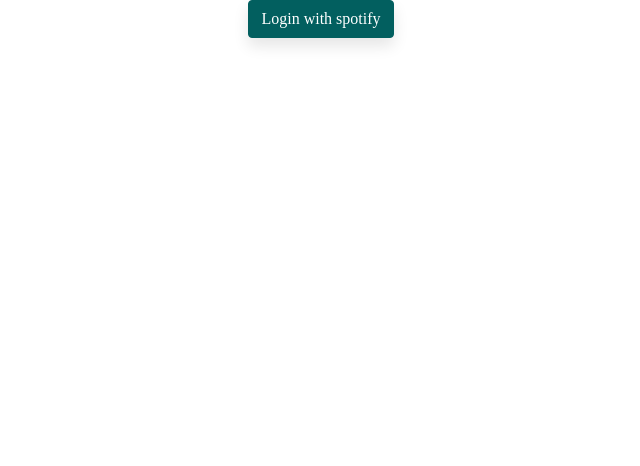
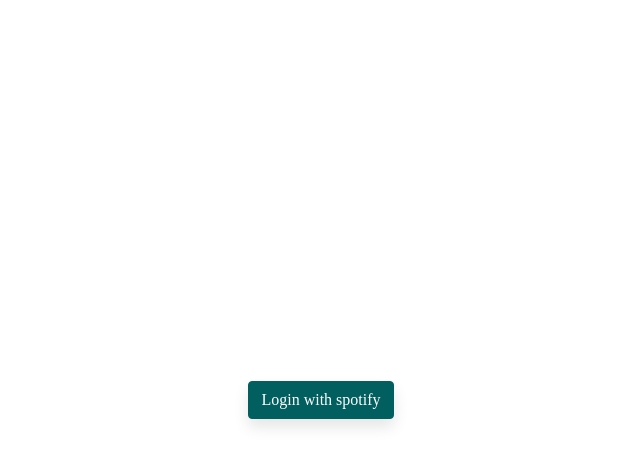
Before and after one commit to dwisabrina23/final-project-gigih, a React (Create React App) app: page / in a window 1280 px wide. Shown: the top 466 px of the page, without its empty margins (319-959 px from the left). Built offline with nearby package versions, Linux system fonts and the light colour scheme.

Commit message:
style: ad grid to search result

```diff
--- a/src/Pages/Home/Home.css
+++ b/src/Pages/Home/Home.css
@@ -14,3 +14,14 @@
     /* overflow */
     overflow: visible;
 }
+
+.search-container{
+  display: grid;
+  height: inherit;
+  grid-template-columns: 1fr 1fr 1fr;
+  grid-template-rows: 1fr 1fr 1fr 1fr;
+  grid-template-areas:
+    ". . ."
+    ". . ."
+    ". . .";
+}
--- /dev/null
+++ b/src/Pages/Login/Login.css
@@ -0,0 +1,6 @@
+.login-container{
+    height: 100vh;
+    display: flex;
+    justify-content: center;
+    align-items: center;
+}
--- a/src/Pages/Login/Login.jsx
+++ b/src/Pages/Login/Login.jsx
@@ -4,6 +4,7 @@
 import { v4 as uuidv4 } from "uuid";
 import axios from 'axios';
 import {setUser} from "../../Redux/Slice/AuthSlice";
+import './Login.css';
 
 function Login() {
     const navigate = useNavigate();
```
Also changed, not shown: 1 other file (tests, documents, lock files or other folders).
